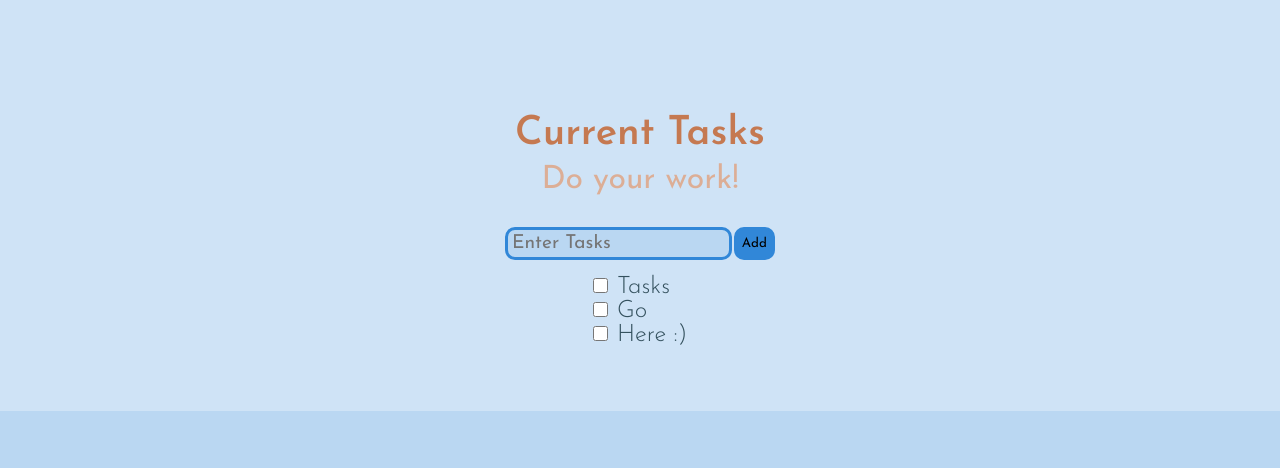
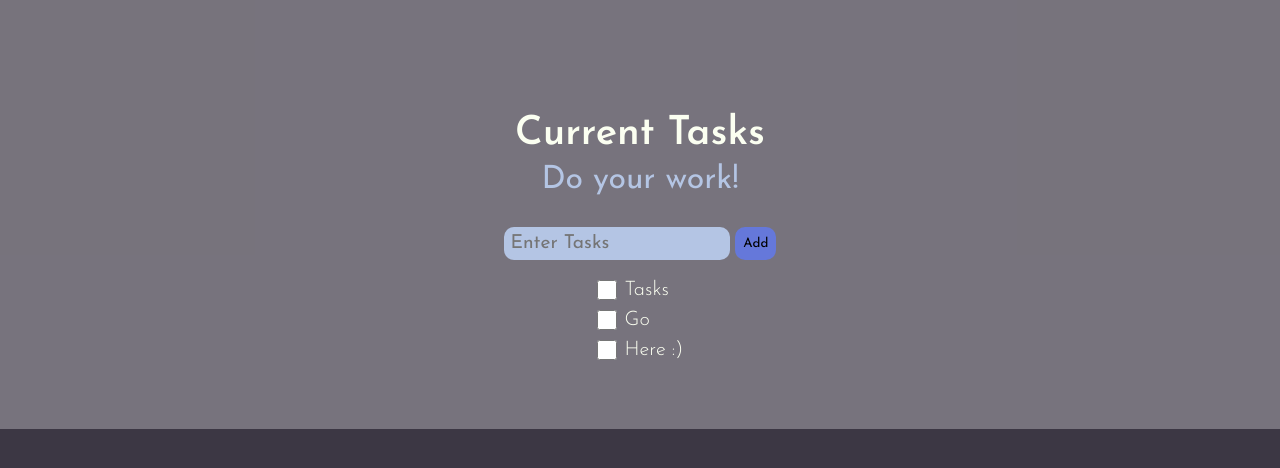
Before and after one commit to chrisdaid/todolist, a plain HTML site: page index.html in a window 1280 px wide. Drawn offline with Linux system fonts and the light colour scheme.

Commit message:
changed color scheme and enlarged checkboxes

```diff
--- a/index.html
+++ b/index.html
@@ -17,7 +17,7 @@
                 <input id="textbox" type="text" placeholder="Enter Tasks">
                 <button class="add-item" type="submit">Add</button>
             </div>
-            <div class="containertest">
+            <div class="task-container">
                 <ul>
                     <li class="task"><input type="checkbox" class="chkbox" name="done">Tasks</li>
                     <li class="task"><input type="checkbox" class="chkbox" name="done">Go</li>
--- a/style.css
+++ b/style.css
@@ -1,9 +1,9 @@
 :root {
-    --blue: #BAD7F2;
-    --darkblue: #3187D8;
-    --lightblue: #65A5E2;
-    --dustyrose: #DCAE96;
-    --darkerrose: #C57951;
+    --blackcoffee: #3C3744;
+    --darkblue: #6578DA;
+    --blue: #3D52D5;
+    --grey: #B4C5E4;
+    --white: #FBFFF1;
     --heading: 600;
     --subheading: 400;
     --normal: 300;
@@ -16,18 +16,20 @@
 }
 
 body {
-    background-color: #BAD7F2;
+    background-color: var(--blackcoffee);
     font-size: 16px;
     width: 100%;
 }
+
 /* Typography*/
+
 .title {
     font-weight: var(--heading);
     font-size:2.5em;
     text-align: center;
     padding-top: 10px;
     margin: 1em 1em 0;
-    color: var(--darkerrose);
+    color: var(--white);
 }
 
 .subtitle {
@@ -36,8 +38,10 @@ body {
      text-align: center;
      padding-top: 10px;
      margin-bottom: 0.5em;
-     color: var(--dustyrose);
+     color: var(--grey);
 }
+
+/* List items  */
 
 ul > li {
     font-weight: var(--normal);
@@ -45,11 +49,15 @@ ul > li {
 
 ul { list-style-type: none; }
 
+/* top portion  */
+
 .container {
     background-color: rgba(255,255,255,0.3);
     text-align: left;
     padding: 5%;
 }
+
+/* enter tasks textbox + add task button  */
 
 .input-with-button {
     display: flex;
@@ -57,31 +65,33 @@ ul { list-style-type: none; }
     padding: 15px;
 }
 
-.containertest { text-align: center; }
+/* tasks  */
+
+.task-container { text-align: center; }
 
 ul {
     display: inline-block;
     text-align: left;
 }
+
 input {
     font-size: 1.2em;
     padding: 0.2em;
-    border: 3px solid var(--darkblue);
+    border: 3px solid var(--grey);
     border-radius: 10px;
     outline: none;
-    background-color: #fff;
-    color: #34515e;
+    color: var(--blackcoffee);
     transition: border 0.3s;
-
 }
 
 #textbox {
-    background-color: var(--blue);
+    background-color: var(--grey);
+    margin-right: 3px;
 }
 
 .input-empty {
     transition: .3s;
-    border: 3px solid #E57694;
+    border: 3px solid var(--blackcoffee);
     border-radius: 10px;
     outline: none;
 }
@@ -93,20 +103,23 @@ input {
     border-radius: 10px;
     padding: 0 5px;
     margin-left: 2px;
+    outline: none;
 }
 
 .input-with-button button:hover {
-    background-color: var(--lightblue);
+    background-color: var(--blue);
 }
 
 ul li {
-    font-size: 1.5em;
-    color: #34515e;
+    font-size: 1.25em;
+    color: var(--white);
+    display: flex;
+    padding: 5px;
 }
 
 input.chkbox {
-    height: 15px;
-    width: 15px;
+    height: 20px;
+    width: 20px;
     margin-right: 0.33em;
 }
 
```
